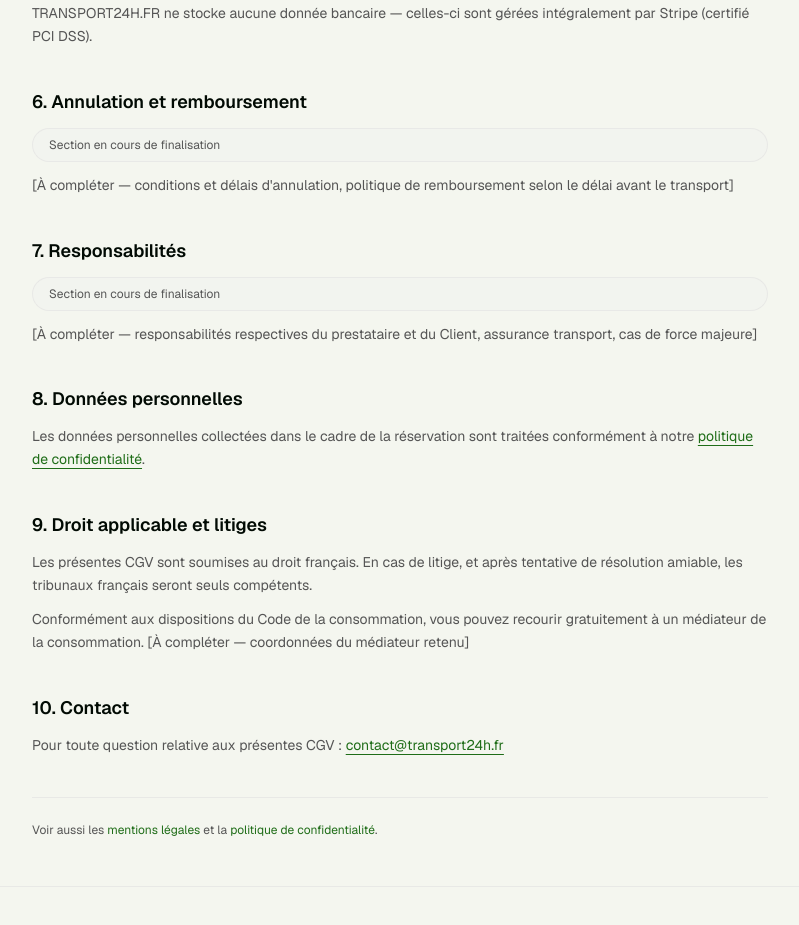
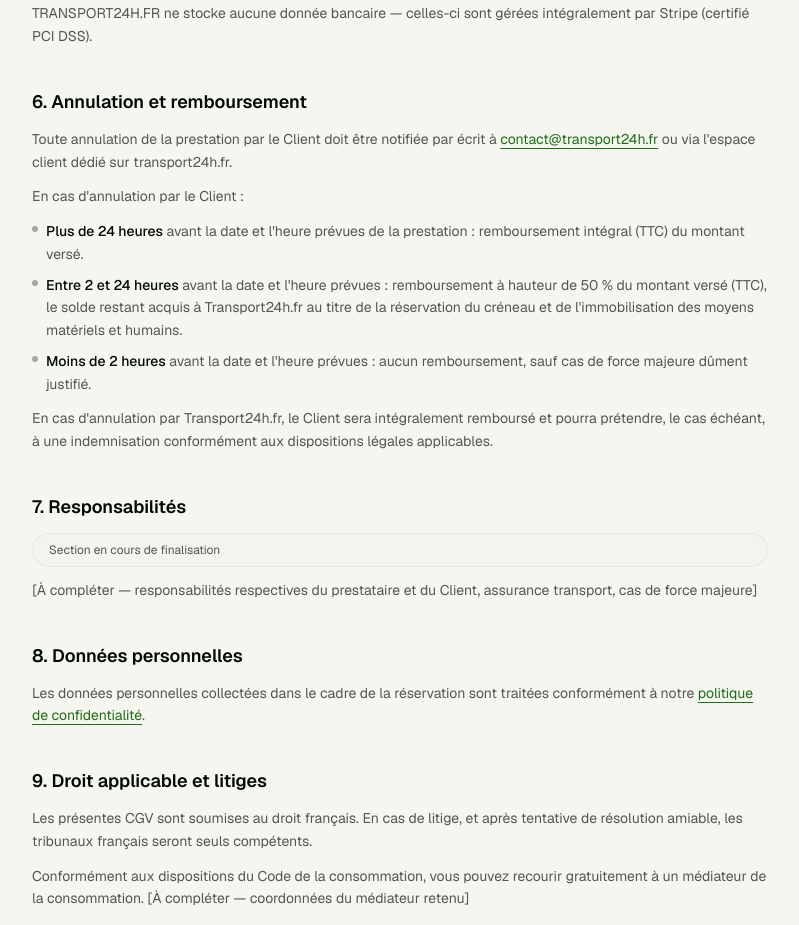
Before and after one commit to Oualid-coder/transport24h-web, a Next.js app: page /cgv in a window 1280 px wide. Shown: the part 1320-2245 px from the top of the page, without its empty margins (240-1039 px from the left). Built offline with nearby package versions, Linux system fonts and the light colour scheme; no server answers.

Commit message:
feat: redaction des CGV - article 6 conditions annulation

```diff
--- a/app/(client)/cgv/page.tsx
+++ b/app/(client)/cgv/page.tsx
@@ -93,10 +93,58 @@ export default function CGVPage() {
 
         <section className="space-y-3">
           <h2 className="text-lg font-semibold">6. Annulation et remboursement</h2>
-          <Placeholder />
           <p className="text-muted-foreground leading-relaxed">
-            [À compléter — conditions et délais d&apos;annulation, politique de
-            remboursement selon le délai avant le transport]
+            Toute annulation de la prestation par le Client doit être notifiée
+            par écrit à{" "}
+            <a
+              href="mailto:contact@transport24h.fr"
+              className="text-primary underline underline-offset-4 hover:no-underline"
+            >
+              contact@transport24h.fr
+            </a>{" "}
+            ou via l&apos;espace client dédié sur transport24h.fr.
+          </p>
+          <p className="text-muted-foreground leading-relaxed">
+            En cas d&apos;annulation par le Client :
+          </p>
+          <ul className="space-y-2 text-muted-foreground leading-relaxed">
+            <li className="flex gap-2">
+              <span className="mt-1.5 size-1.5 shrink-0 rounded-full bg-muted-foreground/50" />
+              <span>
+                <span className="font-medium text-foreground">
+                  Plus de 24 heures
+                </span>{" "}
+                avant la date et l&apos;heure prévues de la prestation :
+                remboursement intégral (TTC) du montant versé.
+              </span>
+            </li>
+            <li className="flex gap-2">
+              <span className="mt-1.5 size-1.5 shrink-0 rounded-full bg-muted-foreground/50" />
+              <span>
+                <span className="font-medium text-foreground">
+                  Entre 2 et 24 heures
+                </span>{" "}
+                avant la date et l&apos;heure prévues : remboursement à hauteur
+                de 50&nbsp;% du montant versé (TTC), le solde restant acquis à
+                Transport24h.fr au titre de la réservation du créneau et de
+                l&apos;immobilisation des moyens matériels et humains.
+              </span>
+            </li>
+            <li className="flex gap-2">
+              <span className="mt-1.5 size-1.5 shrink-0 rounded-full bg-muted-foreground/50" />
+              <span>
+                <span className="font-medium text-foreground">
+                  Moins de 2 heures
+                </span>{" "}
+                avant la date et l&apos;heure prévues : aucun remboursement,
+                sauf cas de force majeure dûment justifié.
+              </span>
+            </li>
+          </ul>
+          <p className="text-muted-foreground leading-relaxed">
+            En cas d&apos;annulation par Transport24h.fr, le Client sera
+            intégralement remboursé et pourra prétendre, le cas échéant, à une
+            indemnisation conformément aux dispositions légales applicables.
           </p>
         </section>
 
```
